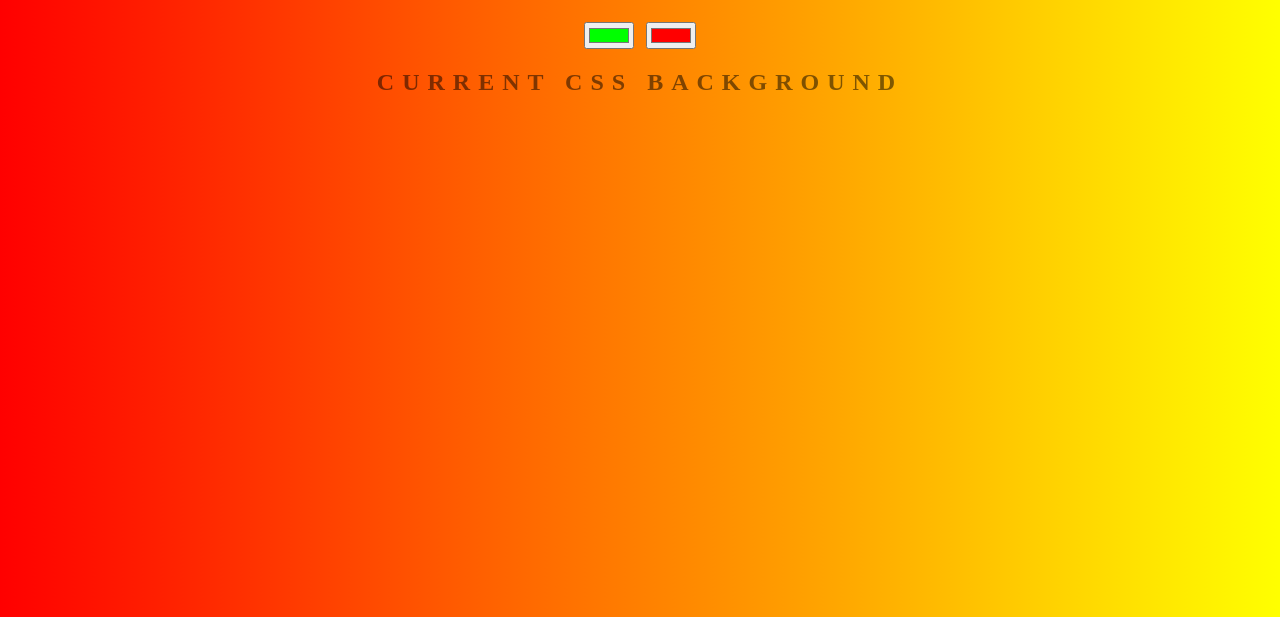
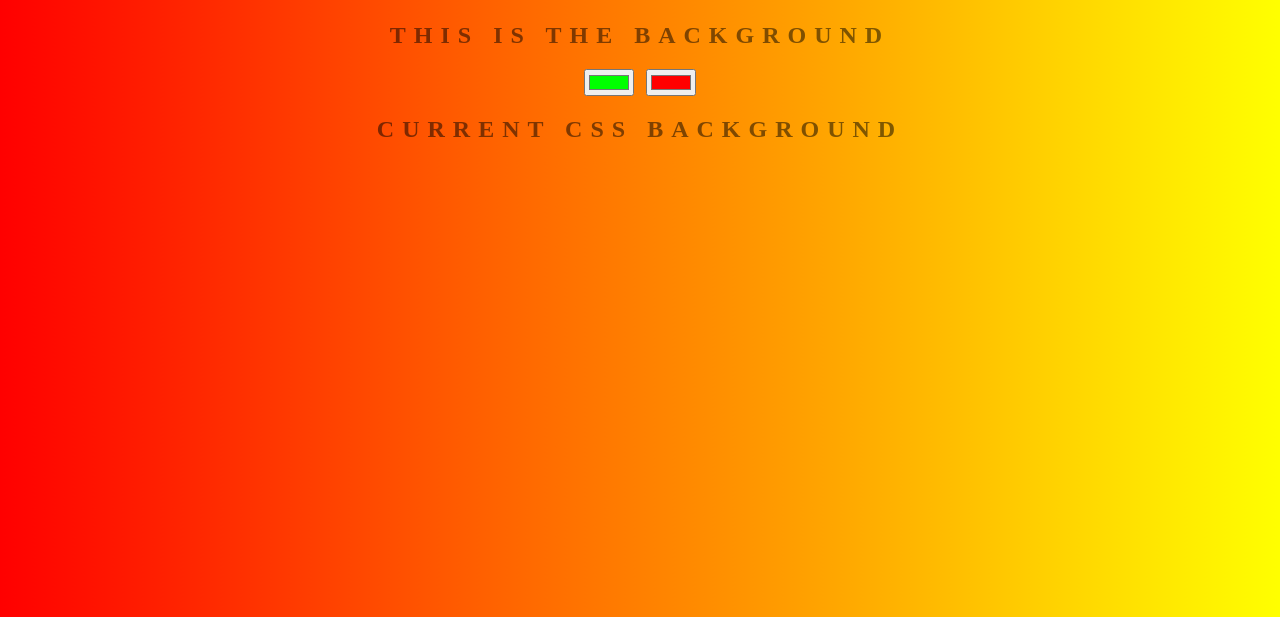
Before and after one commit to alperencngz/background-generator, a plain HTML site: page index.html in a window 1280 px wide. Shown: the part 183-800 px from the top of the page. Drawn offline with Linux system fonts and the light colour scheme.

Commit message:
changing text

```diff
--- a/index.html
+++ b/index.html
@@ -9,6 +9,7 @@
 </head>
 <body id="gradient">
     <h1>Background Generator</h1>
+    <h2>This is the Background</h2>
     <input class="color1" type="color" name="color1" value="#00ff00">
     <input class="color2" type="color" name="color2" value="#ff0000">
     <h2>Current CSS Background</h2>
```
